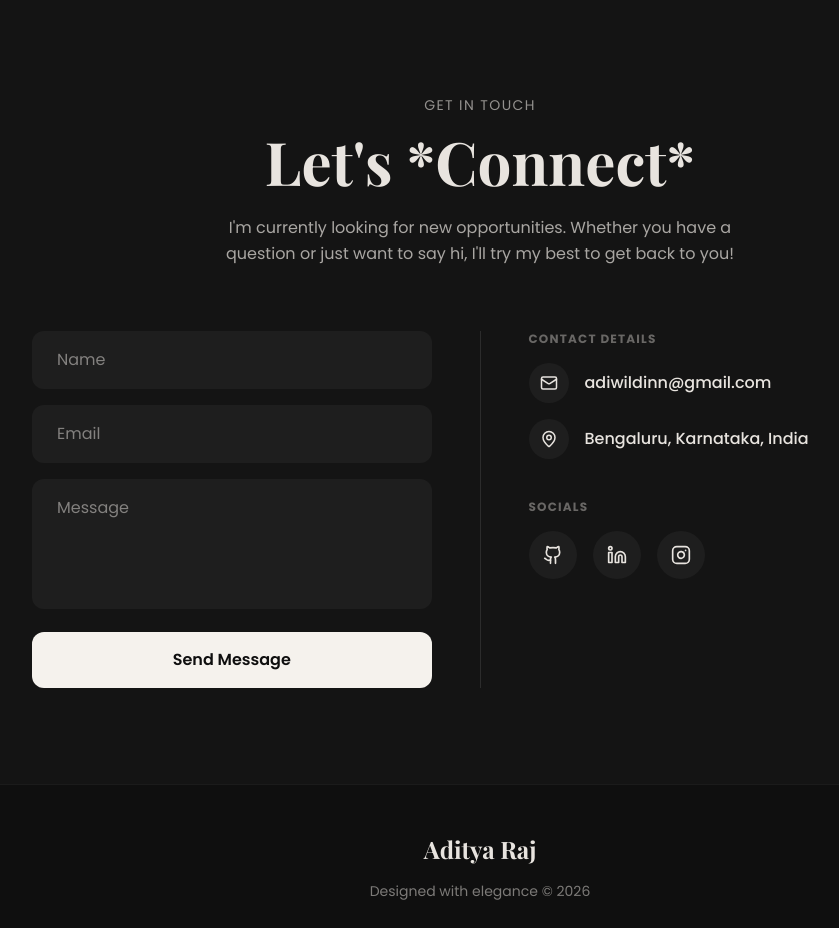
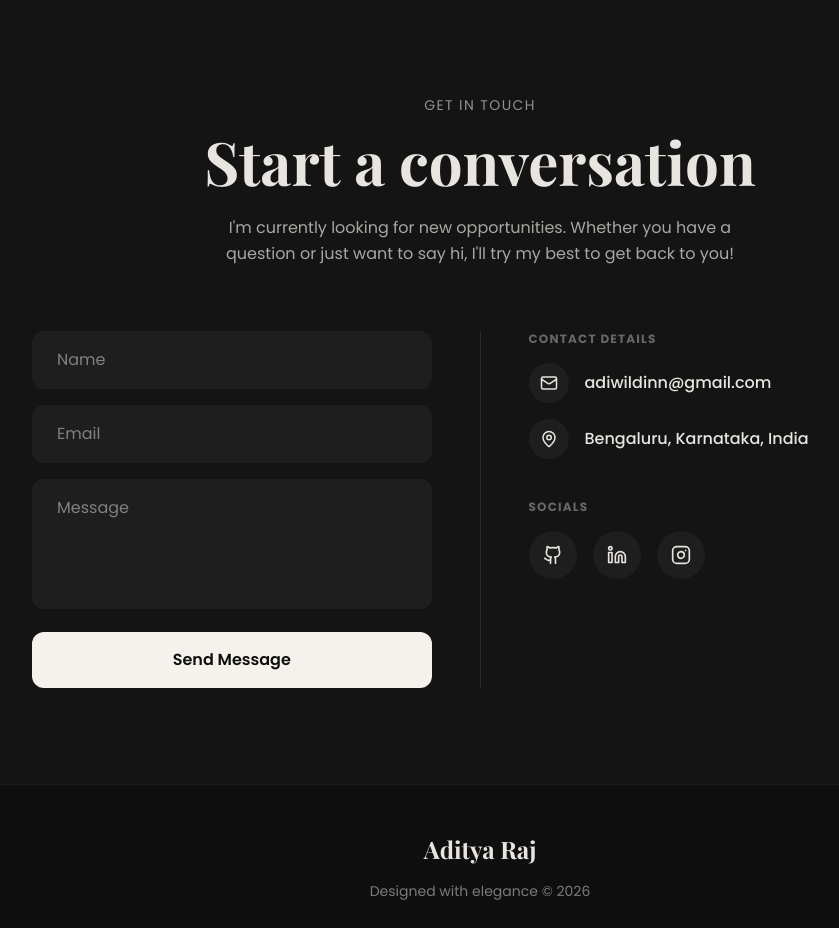
Before and after one commit to adityarghh/Portfolio, a React (Vite) app: page / in a window 1280 px wide. Shown: the part 7660-8588 px from the top of the page, without its empty margins (160-999 px from the left). Built offline with nearby package versions, Linux system fonts and the light colour scheme; a web font is replaced by a local one.

Commit message:
Updated Contact Section Heading

```diff
--- a/src/App.tsx
+++ b/src/App.tsx
@@ -938,7 +938,7 @@
         <div className="max-w-4xl mx-auto text-center">
           <div className="mb-16 fade-in">
             <h2 className="text-sm uppercase tracking-widest mb-4 opacity-60">Get In Touch</h2>
-            <h3 className="text-4xl md:text-6xl font-display font-bold mb-6">Let's *Connect*</h3>
+            <h3 className="text-4xl md:text-6xl font-display font-bold mb-6">Start a  conversation</h3>
             <p className="opacity-70 max-w-xl mx-auto leading-relaxed">
               I'm currently looking for new opportunities. Whether you have a question or just want to say hi, I'll try my best to get back to you!
             </p>
```
